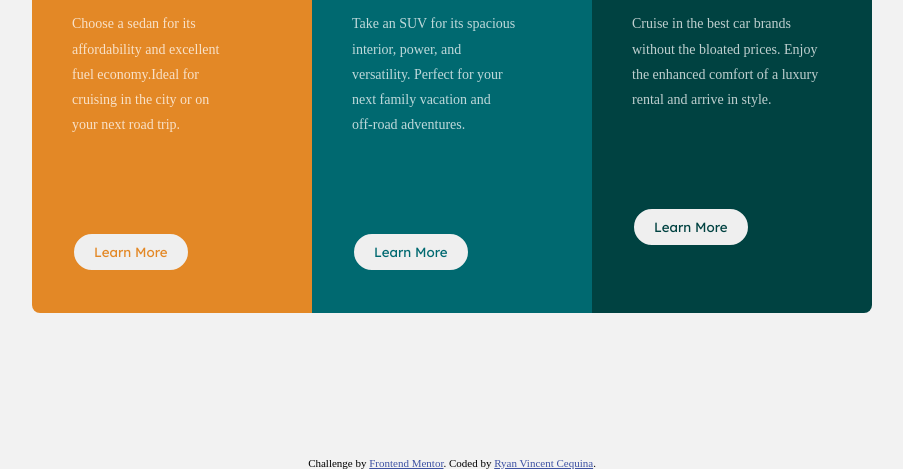
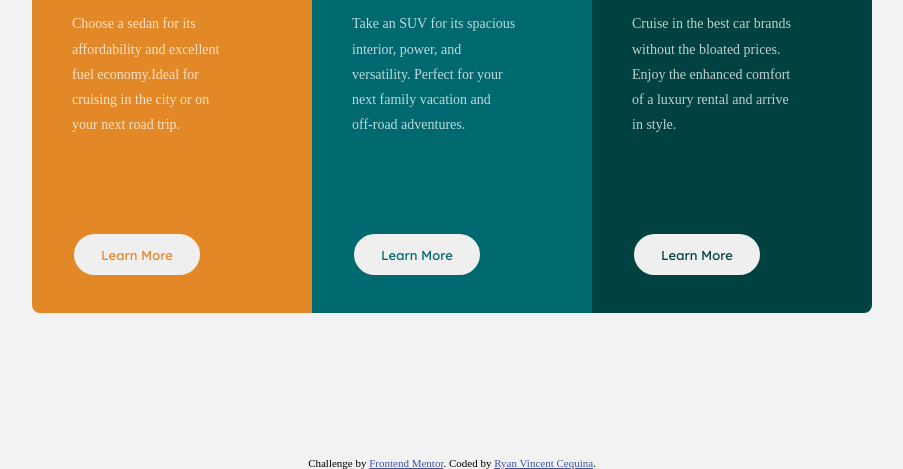
Before and after one commit to rvcequina/card-3col-component, a plain HTML site: page index.html in a window 1280 px wide. Shown: the part 331-800 px from the top of the page, without its empty margins (188-1091 px from the left). Drawn offline with Linux system fonts and the light colour scheme.

Commit message:
edit hover

```diff
--- a/index.html
+++ b/index.html
@@ -52,7 +52,7 @@
             Luxury
         </h2>
         <p class="card-content">
-            Cruise in the best car brands without the bloated prices. Enjoy the enhanced comfort of a luxury rental and arrive in style.
+            Cruise in the best car brands <br>without the bloated prices.<br> Enjoy the enhanced comfort<br> of a luxury rental and arrive <br>in style.
         </p>
         <button class="card-button">Learn More</button>
     </div>
@@ -60,7 +60,7 @@
   </main>
   <div class="attribution">
     Challenge by <a href="https://www.frontendmentor.io?ref=challenge" target="_blank">Frontend Mentor</a>.
-    Coded by <a href="https://github.com/rvcequina">Ryan Vincent Cequina</a>.
+    Coded by <a href="#">Ryan Vincent Cequina</a>.
   </div>
 </body>
 </html>
--- a/style.css
+++ b/style.css
@@ -60,6 +60,10 @@ main{
       border-radius: 0px 0px 8px 8px;
 
 }
+.card-icon{
+
+}
+
 .card-title{
     font-family:var(--custom-font2);
     color:white;
@@ -74,10 +78,13 @@ p{
     /* opacity: 0.7; */
 }
 .card-button{
-   padding:10px 20px;
+
    border-radius: 50px;
    font-family: var(--cutom-font1);
    cursor: pointer;
+    width: 130px;
+    height: 45px;
+    font-size: 13px;
 }
   /* card 1 button */
 .card-container:nth-child(1) .card-button{
@@ -141,7 +148,9 @@ p{
             font-size: 40px;
         }
         .card-button{
-            margin-top:15px
+            margin-top:15px;
+
+
         }
         p{
             max-width: 195px;
```
